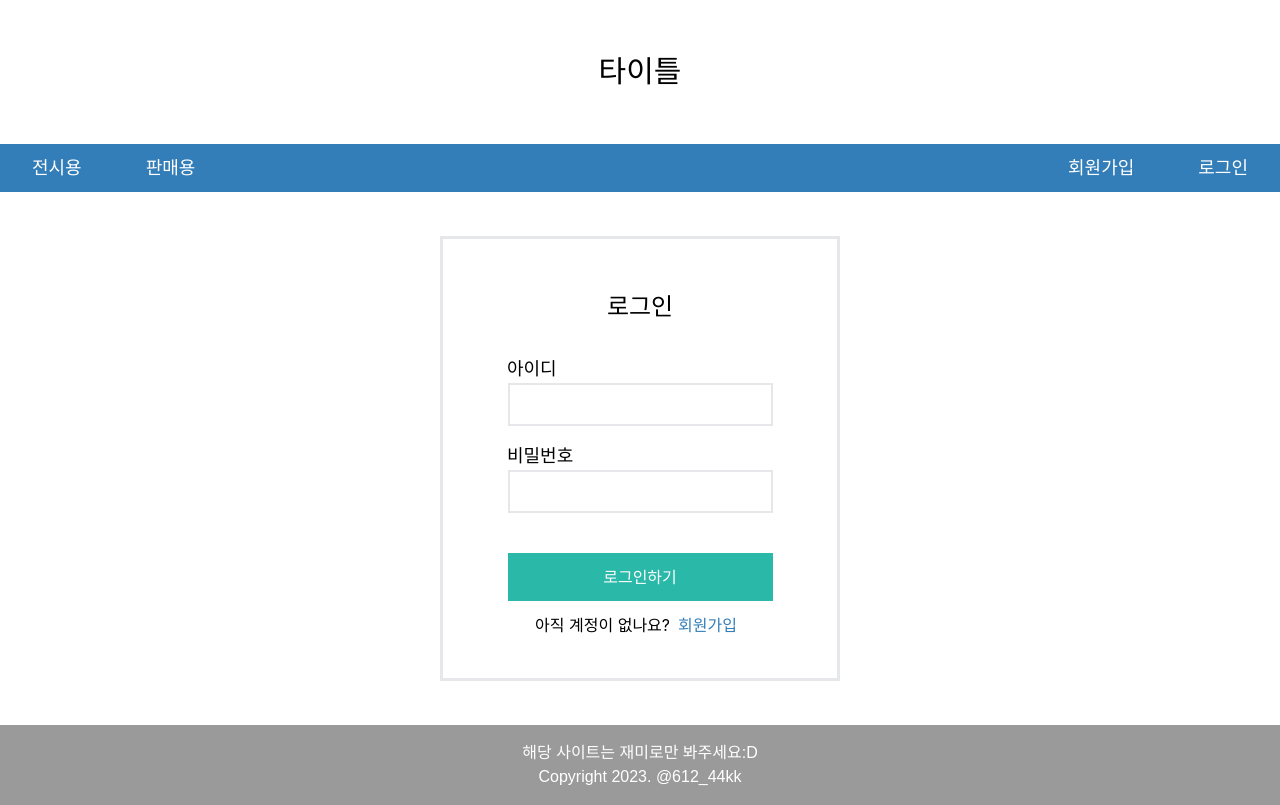
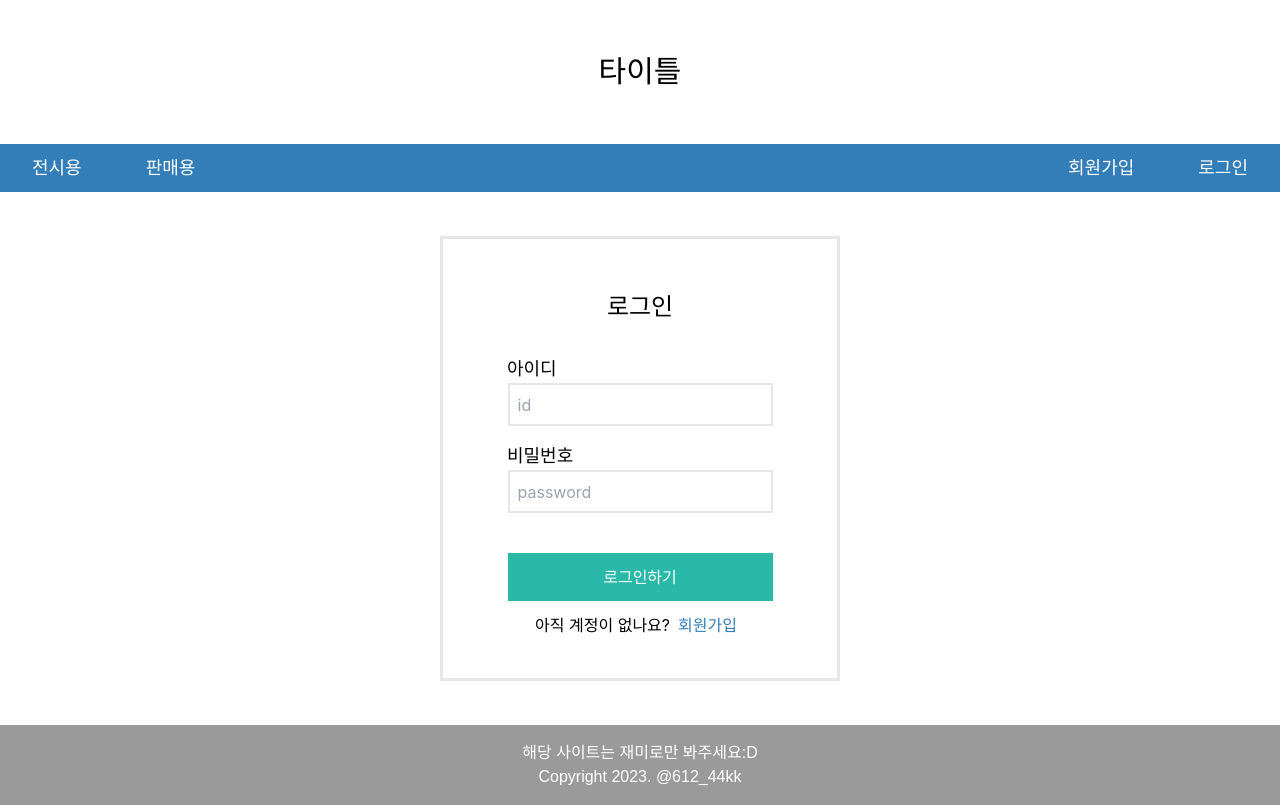
Before and after one commit to yoonui/React_MyGoodsWebsite, a React (Create React App) app: page /login in a window 1280 px wide. Built offline with nearby package versions, Linux system fonts and the light colour scheme; a web font is replaced by a local one.

Commit message:
ADD: 찜하기 화면 개발 + input 유효성 검사 중

```diff
--- a/src/App.tsx
+++ b/src/App.tsx
@@ -10,6 +10,7 @@ import SalePage from "./pages/SalePage";
 import GoodsDetailsPage from "./pages/GoodsDetailsPage";
 
 import MyPage from "./pages/MyPage";
+import MyLovePage from "./pages/MyLovePage";
 
 function App() {
   return (
@@ -25,6 +26,7 @@ function App() {
           <Route path="/goodsdetails" element={<GoodsDetailsPage />} />
 
           <Route path="/mypage" element={<MyPage />} />
+          <Route path="/mylove" element={<MyLovePage />} />
         </Routes>
       </Layout>
     </BrowserRouter>
--- /dev/null
+++ b/src/database/account.json
@@ -0,0 +1,12 @@
+[
+    {
+        "id":"test1",
+        "password":"test123",
+        "nickname":"test"
+    },
+    {
+        "id":"test2",
+        "password":"test321",
+        "nickname":"test2"
+    }
+]
--- a/src/pages/JoinPage.tsx
+++ b/src/pages/JoinPage.tsx
@@ -1,4 +1,9 @@
+import account from "../database/account.json";
+
 const JoinPage = () => {
+  account.filter((e) => {
+    console.log(e);
+  });
   return (
     <div className="flex justify-center my-8">
       <div className="w-[400px] m-3 px-16 py-10 border-[3px] text-center">
--- a/src/pages/LoginPage.tsx
+++ b/src/pages/LoginPage.tsx
@@ -1,9 +1,30 @@
+import { useState } from "react";
 import { useNavigate } from "react-router-dom";
+import account from "../database/account.json";
 
 const LoginPage = () => {
   const navigate = useNavigate();
   const goJoinBtn = () => {
+    // 회원가입 페이지로 이동
     navigate("/join");
+  };
+
+  const [id, setId] = useState("");
+  const [pwd, setPwd] = useState("");
+
+  const idOnChange = (e: React.ChangeEvent<HTMLInputElement>) => {
+    setId(e.target.value.toLocaleLowerCase());
+  };
+  const pwdOnChange = (e: React.ChangeEvent<HTMLInputElement>) => {
+    setPwd(e.target.value);
+  };
+
+  const loginBtn = () => {
+    account.filter((e) => {
+      if (e.id === id && e.password === pwd) {
+        console.log("gooooood");
+      }
+    });
   };
 
   return (
@@ -13,16 +34,28 @@ const LoginPage = () => {
 
         <div className="mt-8">
           <div className="text-lg text-left font-Kim400">아이디</div>
-          <input className="w-[265px] h-[43px] border-[2px] p-2" />
+          <input
+            className="w-[265px] h-[43px] border-[2px] p-2"
+            placeholder="id"
+            value={id}
+            onChange={idOnChange}
+          />
         </div>
 
         <div className="my-4">
           <div className="text-lg text-left font-Kim400">비밀번호</div>
-          <input className="w-[265px] h-[43px] border-[2px] p-2" />
+          <input
+            className="w-[265px] h-[43px] border-[2px] p-2"
+            placeholder="password"
+            onChange={pwdOnChange}
+          />
         </div>
 
         <div className="mt-10 text-center">
-          <button className="w-[265px] px-8 py-3 text-white bg-secondary-color hover:bg-secondary-color-bold">
+          <button
+            className="w-[265px] px-8 py-3 text-white bg-secondary-color hover:bg-secondary-color-bold"
+            onClick={loginBtn}
+          >
             로그인하기
           </button>
         </div>
--- /dev/null
+++ b/src/pages/MyLovePage.tsx
@@ -0,0 +1,35 @@
+import GoodsPreview from "../components/GoodsPreview";
+import { BiSearch } from "react-icons/bi";
+
+const MyLovePage = () => {
+  return (
+    <div className="flex justify-center m-8">
+      <div className="w-[80%]">
+        <div className="my-3 text-2xl font-Kim700">찜하기 (갯수)</div>
+
+        <div className="flex justify-between">
+          <GoodsPreview name="d" />
+          <GoodsPreview name="d" />
+          <GoodsPreview name="d" />
+          <GoodsPreview name="d" />
+        </div>
+
+        <div className="flex justify-between">
+          <GoodsPreview name="d" />
+          <GoodsPreview name="d" />
+          <GoodsPreview name="d" />
+          <GoodsPreview name="d" />
+        </div>
+
+        <div className="flex justify-between">
+          <GoodsPreview name="d" />
+          <GoodsPreview name="d" />
+          <GoodsPreview name="d" />
+          <GoodsPreview name="d" />
+        </div>
+      </div>
+    </div>
+  );
+};
+
+export default MyLovePage;
```
